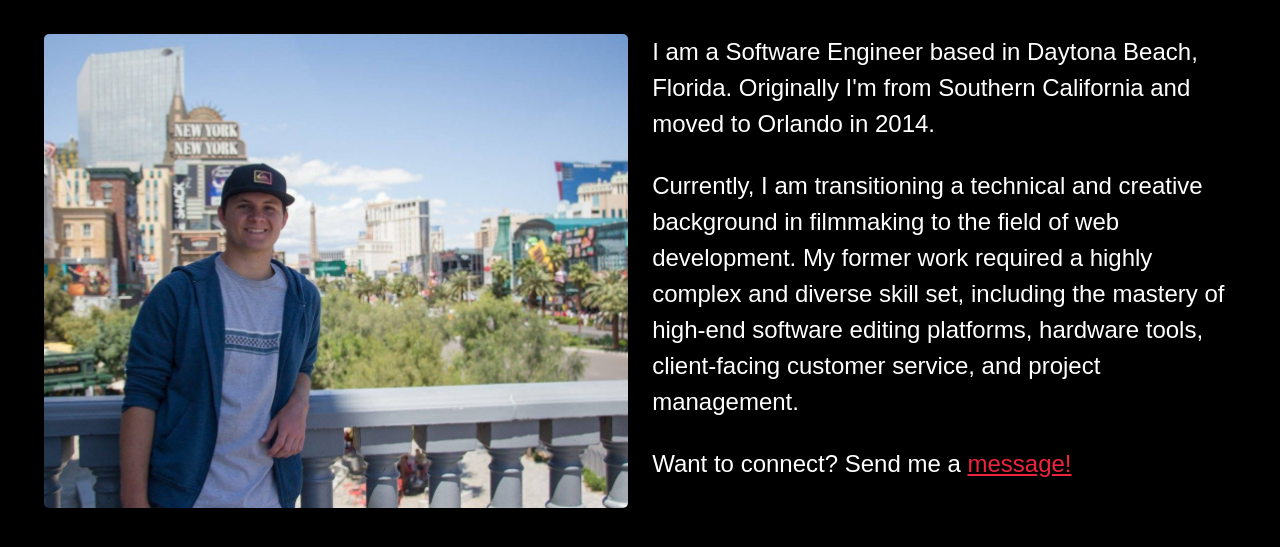
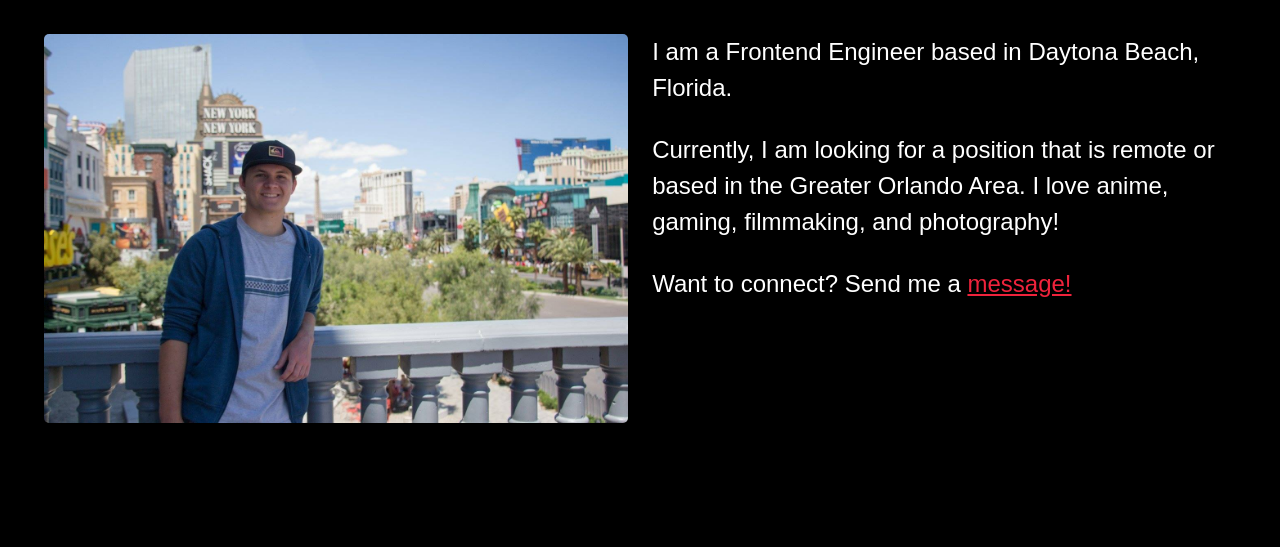
Before and after one commit to ethan-gustafson/ethangustafson.com, a Gatsby site: page /about in a window 1280 px wide. Shown: the part 185-732 px from the top of the page. Built offline with nearby package versions, Linux system fonts and the light colour scheme; Gatsby itself is replaced by a stand-in of ours.

Commit message:
update resume, change position title in about and intro

```diff
--- a/src/components/main/About.js
+++ b/src/components/main/About.js
@@ -12,8 +12,8 @@ const About = props => (
       </ImgContainer>
 
       <InfoContainer>
-        <P>I am a Software Engineer based in Daytona Beach, Florida. Originally I'm from Southern California and moved to Orlando in 2014.</P>
-        <P>Currently, I am transitioning a technical and creative background in filmmaking to the field of web development. My former work required a highly complex and diverse skill set, including the mastery of high-end software editing platforms, hardware tools, client-facing customer service, and project management.</P>
+        <P>I am a Frontend Engineer based in Daytona Beach, Florida. </P>
+        <P>Currently, I am looking for a position that is remote or based in the Greater Orlando Area. I love anime, gaming, filmmaking, and photography!</P>
         <P>Want to connect? Send me a <Link style={{color: "#ef233c"}} to="/#contact">message!</Link></P>
       </InfoContainer>
 
--- a/src/components/main/Contact.js
+++ b/src/components/main/Contact.js
@@ -16,7 +16,7 @@ import {
 } from "./styles/StyledContact.js";
 import { useStaticQuery, graphql, Link } from "gatsby";
 import Img from "gatsby-image";
-import ResumeFile from "../../../EthanGustafson_Resume_Oct2020.pdf";
+import ResumeFile from "../../../Ethan_Gustafson_Frontend_Engineer_Resume_Nov2020.pdf";
 
 function Contact(){
   const data = useStaticQuery(graphql`
--- a/src/components/main/Intro.js
+++ b/src/components/main/Intro.js
@@ -8,7 +8,7 @@ const Intro = () => (
     <IntroBackgroundImage>
       <TextContainer>
         <Name>Ethan Gustafson</Name>
-        <Career>Software Engineer</Career>
+        <Career>Frontend Engineer</Career>
         <P>
           <PortfolioLink to="/#portfolio">View My Work</PortfolioLink>
         </P>
--- a/src/components/main/Portfolio.js
+++ b/src/components/main/Portfolio.js
@@ -1,6 +1,6 @@
 import React from 'react';
 import { Link } from 'gatsby';
-import Img from "gatsby-image";
+// import Img from "gatsby-image";
 import {
   Section,
   PortfolioH2,
```
Also changed, not shown: 2 other files.
